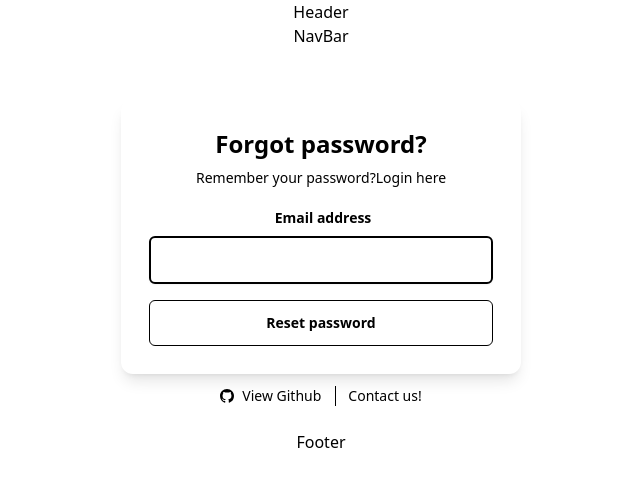
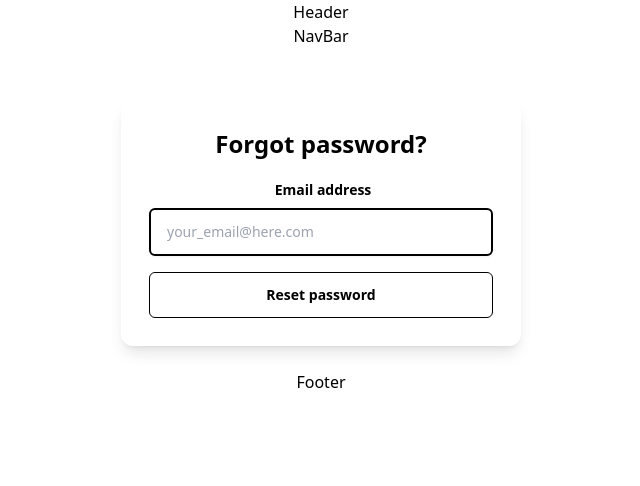
Before and after one commit to Hub-Mo-Amotek/E-commerce-webshop, a React (Create React App) app in the folder webshop-frontend/: page /Password in a window 1280 px wide. Shown: the top 486 px of the page, without its empty margins (319-959 px from the left). Built offline with nearby package versions, Linux system fonts and the light colour scheme; the HTML template or start-up script is replaced by a standard one.

Commit message:
require mail in resetPassword + added signUpPage, required and used in app.js

```diff
--- a/webshop-frontend/src/App.js
+++ b/webshop-frontend/src/App.js
@@ -8,7 +8,7 @@ import ProductsPage from './routes/ProductsPage';
 import CartPage from './routes/CartPage';
 import LoginPage from "./routes/LoginPage";
 import ResetPasswordPage from "./routes/ResetPasswordPage";
-
+import SignUpPage from "./routes/SignUpPage";
 
 function App() {
   return (
@@ -19,6 +19,7 @@ function App() {
           <Route exact path="/" element={<Home />} />
           <Route exact path="/Login" element={<LoginPage />} />
           <Route exact path="/Password" element={<ResetPasswordPage />} />
+          <Route exact path="/SignUp" element={<SignUpPage />} />
           <Route exact path="/product-detail" element={<ProductDetail />} />
           <Route exact path="/category" element={<ProductsPage />} />
           <Route exact path="/cart" element={<CartPage />} />
--- a/webshop-frontend/src/routes/ResetPasswordPage.js
+++ b/webshop-frontend/src/routes/ResetPasswordPage.js
@@ -1,17 +1,11 @@
 const ResetPasswordPage = () => {
     return(
-        <div>
-            <main id="content" role="main" className="w-full max-w-md mx-auto p-6">
+            <div id="content" role="main" className="w-full max-w-md mx-auto p-6">
                 <div className="mt-7 bg-white  rounded-xl shadow-lg dark:bg-gray-800 dark:border-gray-700">
                     <div className="p-4 sm:p-7">
                         <div className="text-center">
                             <h1 className="block text-2xl font-bold text-gray-800 dark:text-white">Forgot password?</h1>
-                            <p className="mt-2 text-sm text-gray-600 dark:text-gray-400">
-                                Remember your password?
-                                <a className="text-blue-600 decoration-2 hover:underline font-medium" href="#">
-                                    Login here
-                                </a>
-                            </p>
+
                         </div>
 
                         <div className="mt-5">
@@ -22,7 +16,7 @@ const ResetPasswordPage = () => {
                                                className="block text-sm font-bold ml-1 mb-2 dark:text-white">Email
                                             address</label>
                                         <div className="relative">
-                                            <input type="email" id="email" name="email"
+                                            <input type="email" id="email" name="email" placeholder="your_email@here.com"
                                                    className="py-3 px-4 block w-full border-2 border-gray-200 rounded-md text-sm focus:border-blue-500 focus:ring-blue-500 shadow-sm"
                                                    required aria-describedby="email-error"/>
                                         </div>
@@ -38,25 +32,7 @@ const ResetPasswordPage = () => {
                         </div>
                     </div>
                 </div>
-
-                <p className="mt-3 flex justify-center items-center text-center divide-x divide-gray-300 dark:divide-gray-700">
-                    <a className="pr-3.5 inline-flex items-center gap-x-2 text-sm text-gray-600 decoration-2 hover:underline hover:text-blue-600 dark:text-gray-500 dark:hover:text-gray-200"
-                       href="#" target="_blank">
-                        <svg className="w-3.5 h-3.5" xmlns="http://www.w3.org/2000/svg" width="16" height="16"
-                             fill="currentColor" viewBox="0 0 16 16">
-                            <path
-                                d="M8 0C3.58 0 0 3.58 0 8c0 3.54 2.29 6.53 5.47 7.59.4.07.55-.17.55-.38 0-.19-.01-.82-.01-1.49-2.01.37-2.53-.49-2.69-.94-.09-.23-.48-.94-.82-1.13-.28-.15-.68-.52-.01-.53.63-.01 1.08.58 1.23.82.72 1.21 1.87.87 2.33.66.07-.52.28-.87.51-1.07-1.78-.2-3.64-.89-3.64-3.95 0-.87.31-1.59.82-2.15-.08-.2-.36-1.02.08-2.12 0 0 .67-.21 2.2.82.64-.18 1.32-.27 2-.27.68 0 1.36.09 2 .27 1.53-1.04 2.2-.82 2.2-.82.44 1.1.16 1.92.08 2.12.51.56.82 1.27.82 2.15 0 3.07-1.87 3.75-3.65 3.95.29.25.54.73.54 1.48 0 1.07-.01 1.93-.01 2.2 0 .21.15.46.55.38A8.012 8.012 0 0 0 16 8c0-4.42-3.58-8-8-8z"/>
-                        </svg>
-                        View Github
-                    </a>
-                    <a className="pl-3 inline-flex items-center gap-x-2 text-sm text-gray-600 decoration-2 hover:underline hover:text-blue-600 dark:text-gray-500 dark:hover:text-gray-200"
-                       href="#">
-
-                        Contact us!
-                    </a>
-                </p>
-            </main>
-        </div>
+            </div>
     )
 }
 
--- /dev/null
+++ b/webshop-frontend/src/routes/SignUpPage.js
@@ -0,0 +1,7 @@
+const SignUpPage = () => {
+    return (
+        <div>Signup</div>
+    )
+}
+
+export default SignUpPage
```
